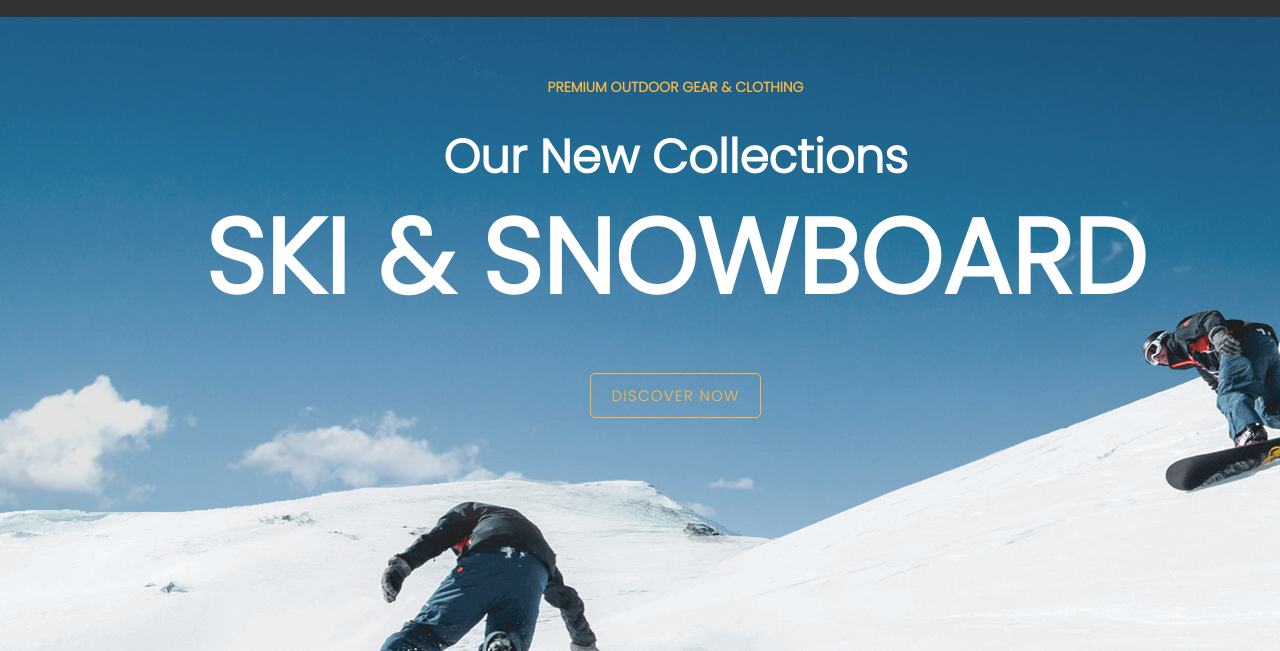
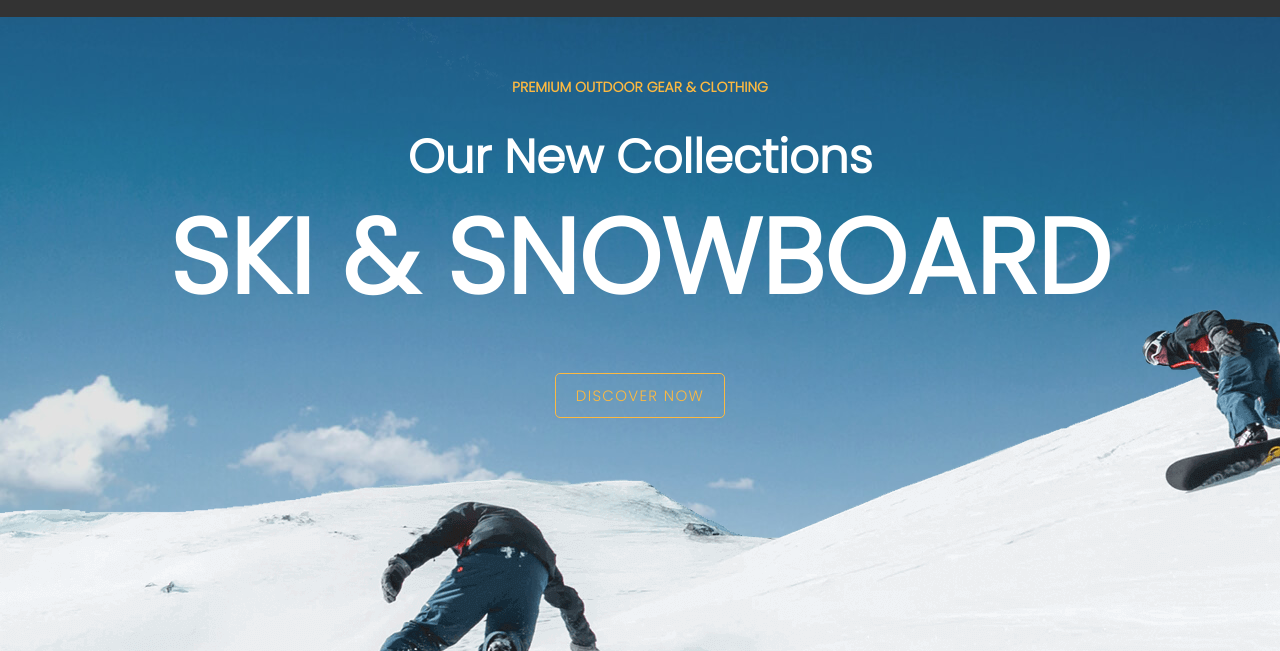
Before and after one commit to Adhish-Ullasan/learn-commerce, a plain HTML site: page home.html in a window 1280 px wide. Shown: the part 149-800 px from the top of the page. Drawn offline with nearby package versions, Linux system fonts and the light colour scheme.

```diff
--- a/home-styles.css
+++ b/home-styles.css
@@ -35,7 +35,7 @@ a {
     align-items: center;
     position: absolute;
     top: 28%;
-    left: 16%;
+    width:100%;
     color:white;
     gap: 15px
 }
--- a/style.css
+++ b/style.css
@@ -22,7 +22,6 @@ body {
 
 header {
 background-color: var(--primary-color);
-/* margin-bottom: 2rem; */
 }
 
 
```
